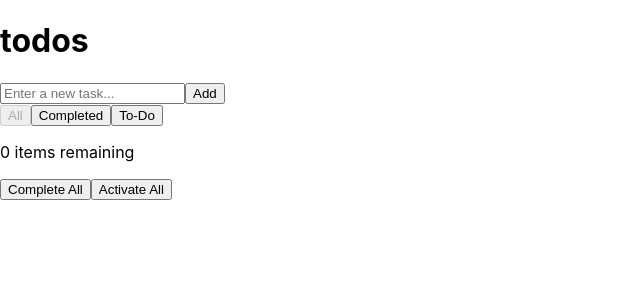
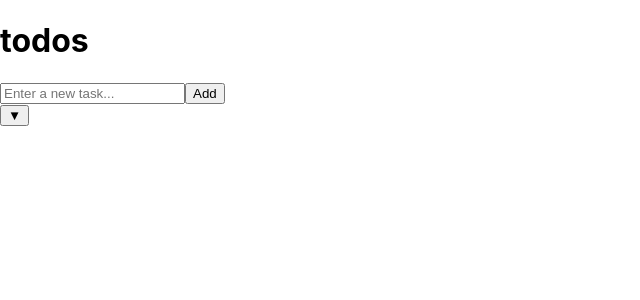
Before and after one commit to JTSTAM02/to-do-list, a React (Create React App) app: page / in a window 1280 px wide. Shown: the top 300 px of the page, without its empty margins (0-640 px from the left). Built offline with nearby package versions, Linux system fonts and the light colour scheme.

Commit message:
Fixing dropdown menu

```diff
--- a/src/ToDoList.js
+++ b/src/ToDoList.js
@@ -6,6 +6,7 @@ import ToDoFilters from './ToDoFilters';
 export function ToDoList() {
   const [toDoList, setToDoList] = useState([]);
   const [view, setView] = useState('All');
+  const [dropdownOpen, setDropdownOpen] = useState(false);
 
   function addItem(newItem) {
     setToDoList((prevToDoList) => [...prevToDoList, newItem]);
@@ -58,6 +59,11 @@ export function ToDoList() {
   return (
     <div>
       <ToDoInput addItem={addItem} />
+      <button onClick={() => setDropdownOpen(!dropdownOpen)}>
+        {dropdownOpen ? '▲' : '▼'}
+      </button>
+      {dropdownOpen && (
+        <>
           <ToDoFilters view={view} changeView={setView} />
           <ul>
             {getItemsByView().map((item) => (
@@ -72,6 +78,8 @@ export function ToDoList() {
           <p>{remainingItemsCount} items remaining</p>
           <button onClick={completeAllItems}>Complete All</button>
           <button onClick={activateAllItems}>Activate All</button>
+        </>
+      )}
     </div>
   );
 }
```
Lines whose indentation alone changed are shown as unchanged.
